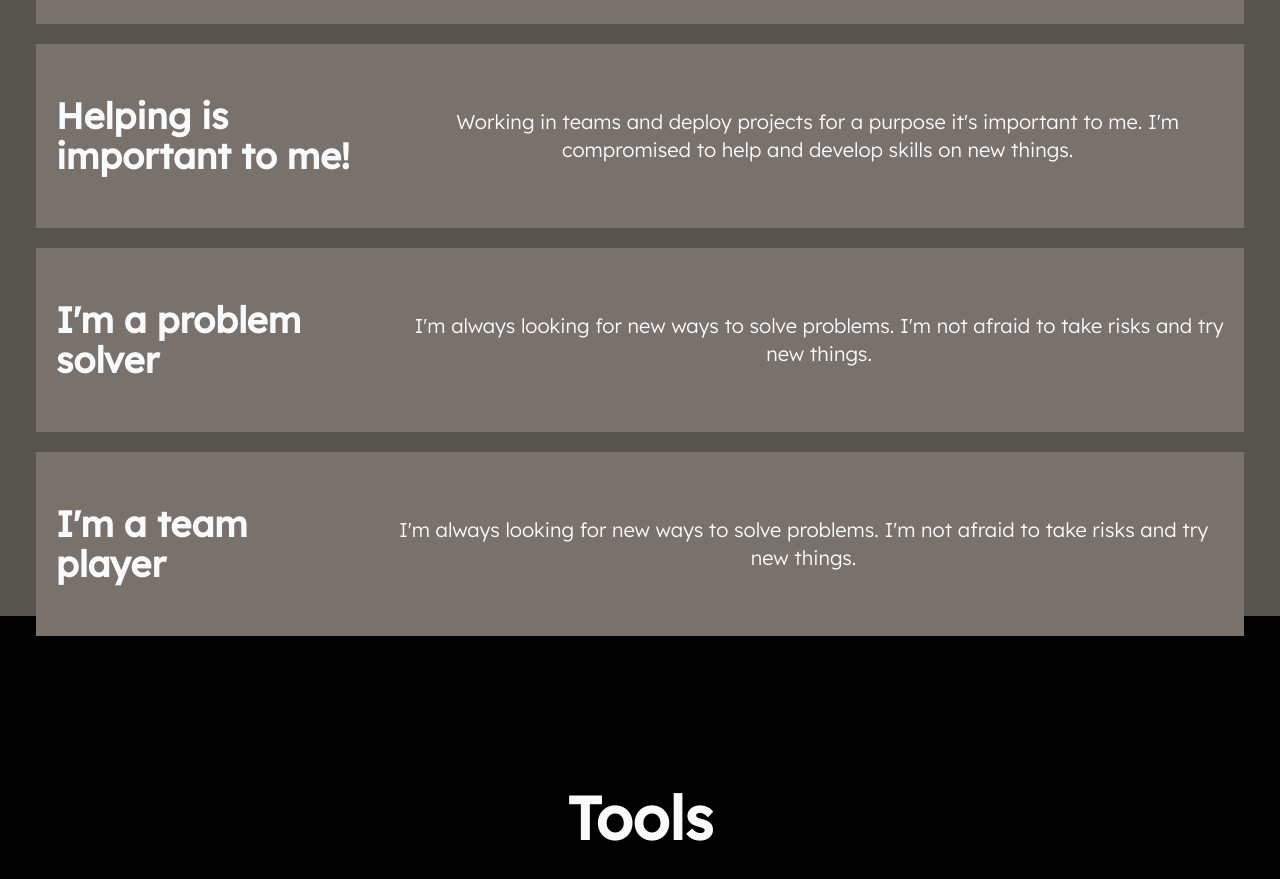
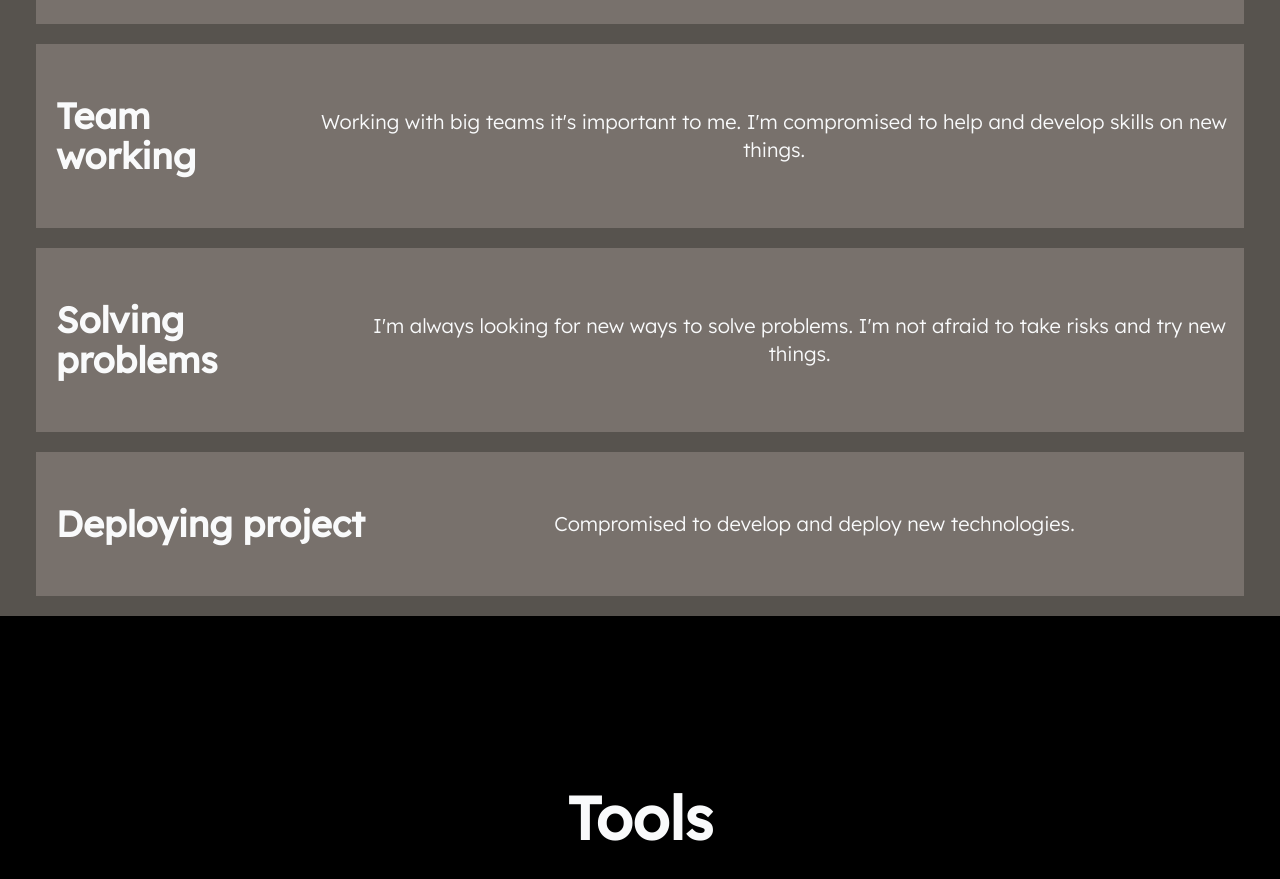
Before and after one commit to bashlui/portfolio, a Next.js app: page / in a window 1280 px wide. Shown: the part 864-1743 px from the top of the page. Built offline with nearby package versions, Linux system fonts and the light colour scheme.

Commit message:
más info

```diff
--- a/components/Info.js
+++ b/components/Info.js
@@ -3,16 +3,16 @@ export const Info = () => {
         <div className="bg-stone-600 px-4 py-16 h-screen">
             <h1 className="text-gray-50 py-8 text-center m-5 bg-stone-500">"Create a path to the future".</h1>
             <div className="text-gray-50 bg-stone-500 flex items-center py-8 m-5">
-                <h2 className="text-left m-5">Helping is important to me!</h2>
-                <p className="flex-auto px-4 text-center">Working in teams and deploy projects for a purpose it's important to me. I'm compromised to help and develop skills on new things.</p>
+                <h2 className="text-left m-5">Team working</h2>
+                <p className="flex-auto px-4 text-center">Working with big teams it's important to me. I'm compromised to help and develop skills on new things.</p>
             </div>
             <div className="text-gray-50 bg-stone-500 flex items-center py-8 m-5">
-                <h2 className="text-left m-5">I'm a problem solver</h2>
+                <h2 className="text-left m-5">Solving problems</h2>
                 <p className="flex-auto px-4 text-center">I'm always looking for new ways to solve problems. I'm not afraid to take risks and try new things.</p>
             </div>
             <div className="text-gray-50 bg-stone-500 flex items-center py-8 m-5">
-                <h2 className="text-left m-5">I'm a team player</h2>
-                <p className="flex-auto px-4 text-center">I'm always looking for new ways to solve problems. I'm not afraid to take risks and try new things.</p>
+                <h2 className="text-left m-5">Deploying project</h2>
+                <p className="flex-auto px-4 text-center">Compromised to develop and deploy new technologies.</p>
             </div>
         </div>
     );
```
